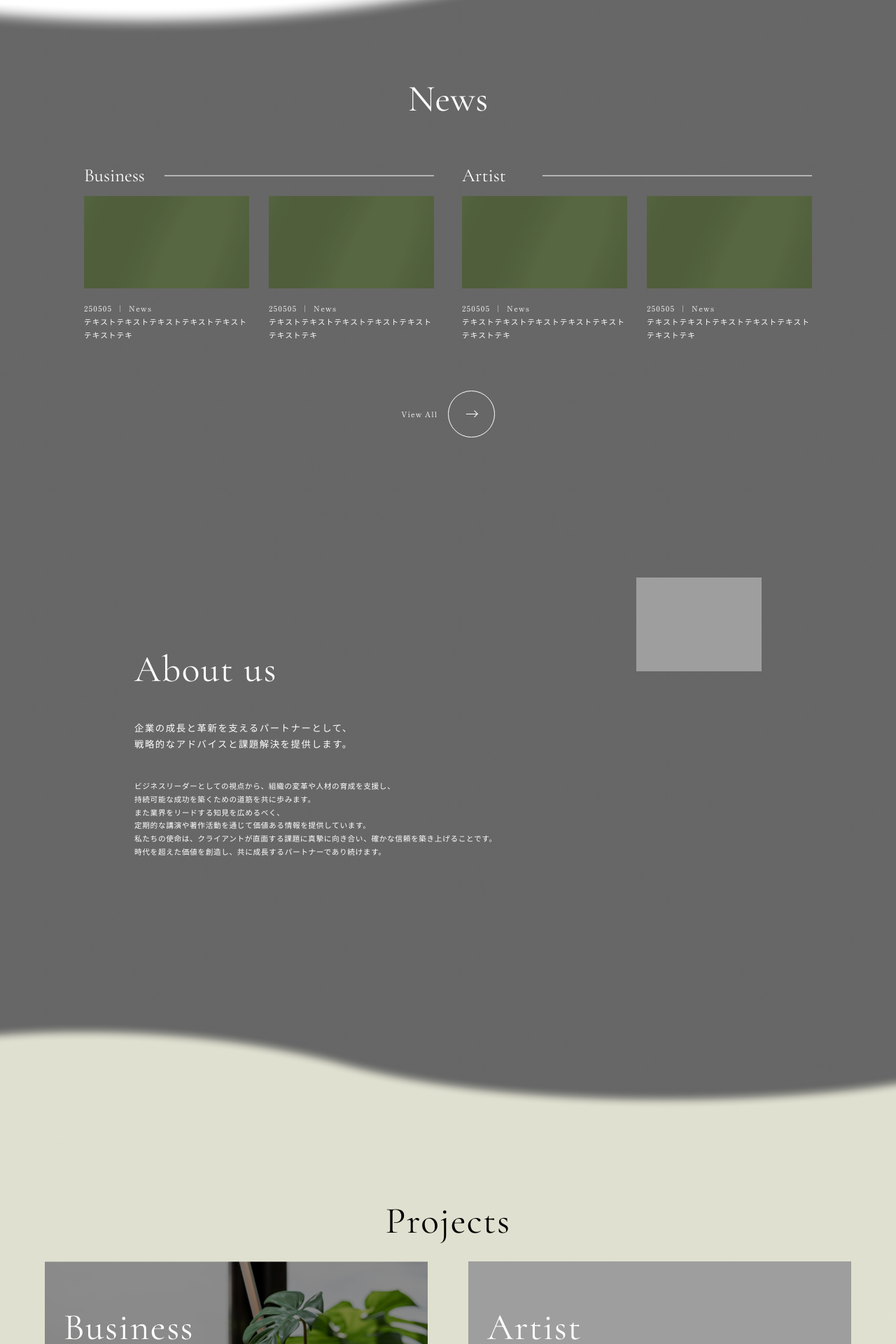
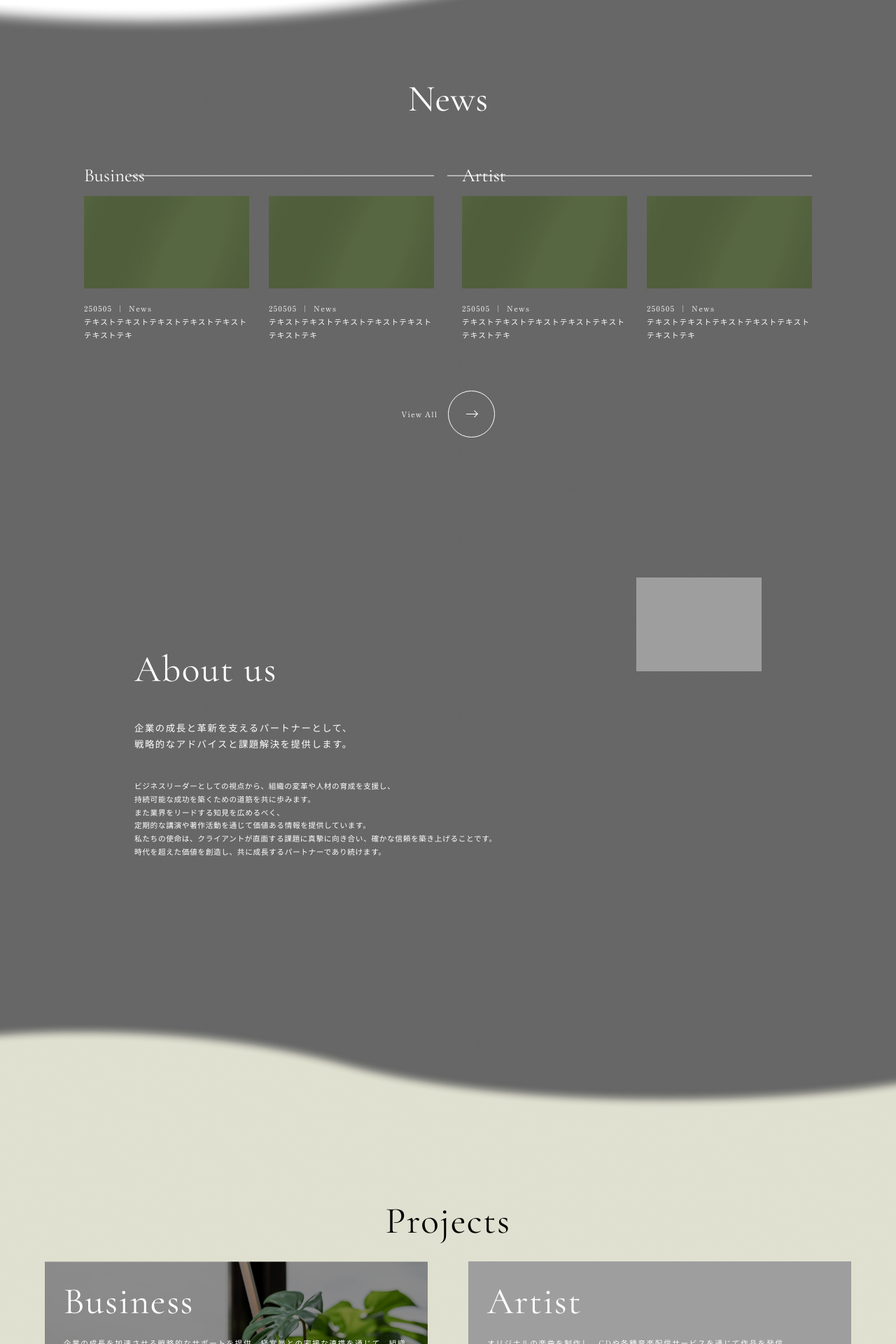
Before and after one commit to HatakeyamaKazuma/ogurism, a PHP site: page /index.html in a window 1280 px wide. Shown: the part 989-2909 px from the top of the page at 70% size. Run offline with PHP 8.4, Linux system fonts and the light colour scheme; grey boxes are pictures that could not be loaded.

Commit message:
Update style.css

```diff
--- a/style/style.css
+++ b/style/style.css
@@ -426,10 +426,17 @@
     position: relative;
 }
 
+.news .business .sub__title::after {
+    width: calc(255*(100vw/750));
+}
+
+.news .artist .sub__title::after {
+    width: calc(305*(100vw/750));
+}
+
 .news .sub__title::after {
     content: "";
     position: absolute;
-    width: calc(305*(100vw/750));
     height: 1px;
     background-color: #fff;
     top: 50%;
@@ -814,7 +821,7 @@
 
 .concept .side-slide_area {
     width: 100%;
-    height: calc(5000*(100vw/750));
+    height: calc(4500*(100vw/750));
     position: relative;
 }
 
@@ -1439,6 +1446,7 @@
         display: block;
         width: 100%;
         height: auto;
+        aspect-ratio: 16 / 9;
         padding: calc(40*(100vw/1920));
         position: relative;
         background-size: cover;
@@ -1538,7 +1546,7 @@
     }
 
     .concept .side-slide_area {
-        height: calc(6500*(100vw/1920));
+        height: calc(4000*(100vw/1920));
     }
 
     .concept .side-slide_area .logo {
```
